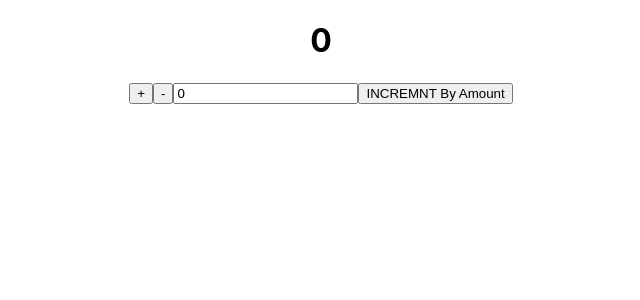
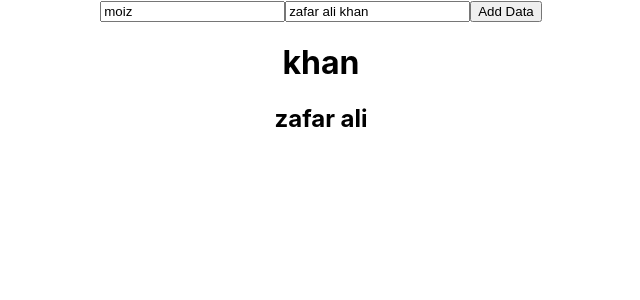
Before and after one commit to AbdulMoiz8994/Bootcamp-Redux-And-Redux-toolkit, a React (Create React App) app: page / in a window 1280 px wide. Shown: the top 300 px of the page, without its empty margins (319-959 px from the left). Built offline with nearby package versions, Linux system fonts and the light colour scheme.

Commit message:
add the TodoTookit application

```diff
--- a/src/App.js
+++ b/src/App.js
@@ -1,4 +1,4 @@
-import React,{useState} from 'react'
+import React from 'react'
 import './App.css';
 // import {CounterLogic, CounterValue} from './Components/index'
 // import {CounterUI} from './Components/SimpleRedux/CounterUI'
@@ -8,9 +8,10 @@ import './App.css';
 
 
 // simple Redux 2
-import {CounterDispatch} from './Components/ReduxSimple2/Feature/CounterDisp'
-import {CounterUi} from './Components/ReduxSimple2/Feature/CounterUi'
+// import {CounterDispatch} from './Components/ReduxSimple2/Feature/CounterDisp'
+// import {CounterUi} from './Components/ReduxSimple2/Feature/CounterUi'
 
+import {FormUi} from './Components/TodoAppReduxToolKit/Feature/FormUi'
 
 function App() {
 
@@ -24,11 +25,11 @@ function App() {
     {/* <ActAndDisp/> */}
     {/* <CounterLogic/>
     <CounterValue/> */}
+{/*
+<CounterUi/>
+<CounterDispatch/> */}
 
-<CounterUi/>
-<CounterDispatch/>
-
-
+<FormUi/>
     </div>
   );
 }
--- /dev/null
+++ b/src/Components/TodoAppReduxToolKit/App/store.jsx
@@ -0,0 +1,9 @@
+import {configureStore} from '@reduxjs/toolkit'
+import formReducer from '../Feature/FormSlice'
+
+
+export const Store=configureStore({
+    reducer:{
+        forms: formReducer
+    }
+})
--- /dev/null
+++ b/src/Components/TodoAppReduxToolKit/Feature/FormSlice.jsx
@@ -0,0 +1,32 @@
+// import React from 'react'
+import {createSlice} from '@reduxjs/toolkit'
+
+
+
+const initialState={
+    names: 'khan',
+    fatherName: "zafar ali",
+}
+
+
+export const FormSlice=createSlice({
+    name: 'forms',
+    initialState,
+    reducers:{
+        addValue:(state,action) =>{
+            console.log(action.payload);
+            //  state.names=  action.payload;
+             state.fatherName=  action.payload
+        }
+    }
+})
+
+
+// we have to export it to make the dispatch call as a function
+export const {addValue}=FormSlice.actions;
+
+// make the splice as well
+export const selectform=(state) =>({...state.forms})
+
+
+export default FormSlice.reducer
--- /dev/null
+++ b/src/Components/TodoAppReduxToolKit/Feature/FormUi.jsx
@@ -0,0 +1,60 @@
+import React,{useState} from 'react'
+import {useSelector, useDispatch} from 'react-redux'
+import {addValue,selectform} from './FormSlice'
+
+export const FormUi = () => {
+
+
+    let [data, setData]=useState({names: 'moiz', fatherName: "zafar ali khan"})
+
+
+   const dispatch=useDispatch();
+
+   let realData=useSelector(selectform)
+   console.log(realData);
+
+    // console.log(addValue);
+   const {names,fatherName}=realData
+   console.log(names, fatherName );
+
+const addUser=(e)=>{
+e.preventDefault();
+ setData(e.target.value)
+}
+
+    return (
+        <div>
+            {/* <h1>{name}</h1>
+            <h2>{fatherName}</h2>
+            <h3>{age}</h3>
+            <h4>{gender}</h4> */}
+            {/* {names} */}
+
+
+         <input type="text" value={data.names} onChange={addUser} />
+         <input type="text" value={data.fatherName} onChange={addUser} />
+         <button onClick={() => dispatch(addValue(data))}>Add Data</button>
+         {console.log(data)}
+         {/* <h1>{data}</h1> */}
+         <h1>{names}</h1>
+         <h2>{fatherName}</h2>
+{/*
+            <form onChange={(e) =>{
+                e.preventDefault()
+                const obj={...data}
+                setData(obj)
+                console.log(obj);
+            }}
+              onSubmit={e => e.preventDefault()
+
+            }
+            >
+                <input type="text" value={data.name} placeholder="name" />
+                <input type="text" value={data.fatherName} placeholder="fatherName" />
+                <input type="text" value={data.age} placeholder="age" />
+                <input type="text" value={data.gender} placeholder="gender" />
+                  <input type="submit" value="Add"/>
+            </form> */}
+        </div>
+    )
+}
--- a/src/index.js
+++ b/src/index.js
@@ -3,12 +3,12 @@ import ReactDOM from 'react-dom';
 import './index.css';
 import App from './App';
 import reportWebVitals from './reportWebVitals';
-import {store} from './Components/ReduxSimple2/Store/store'
+import {Store} from './Components/TodoAppReduxToolKit/App/store'
 import {Provider} from 'react-redux'
 
 ReactDOM.render(
   <React.StrictMode>
-    <Provider store={store}>
+    <Provider store={Store}>
     <App />
     </Provider>
   </React.StrictMode>,
```
